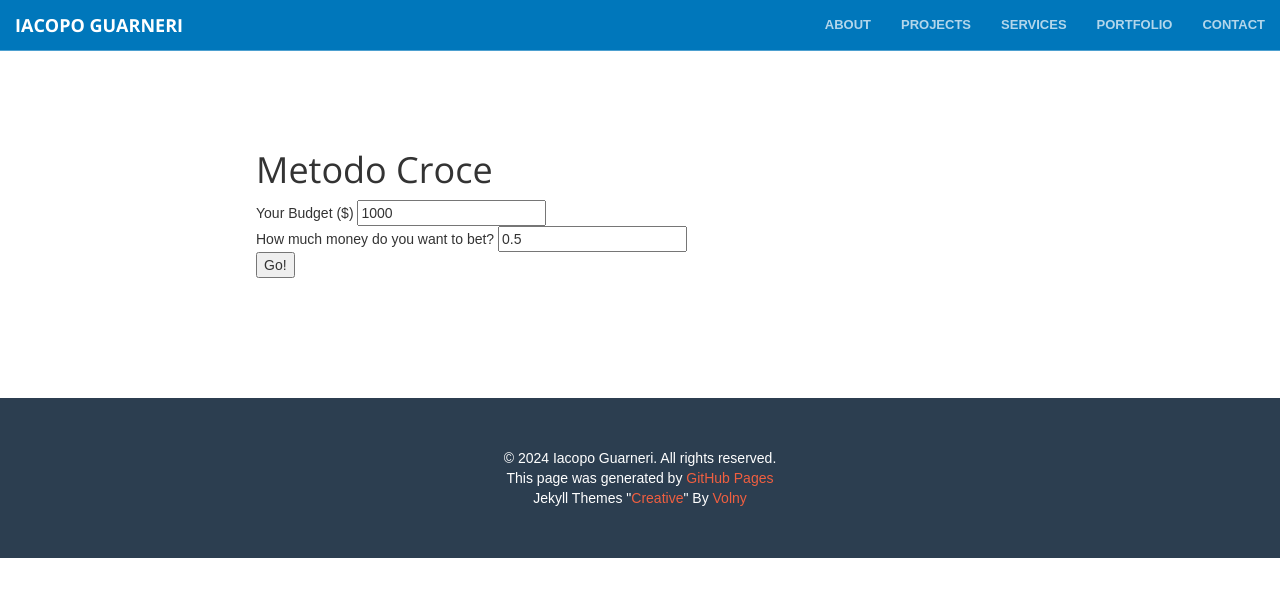
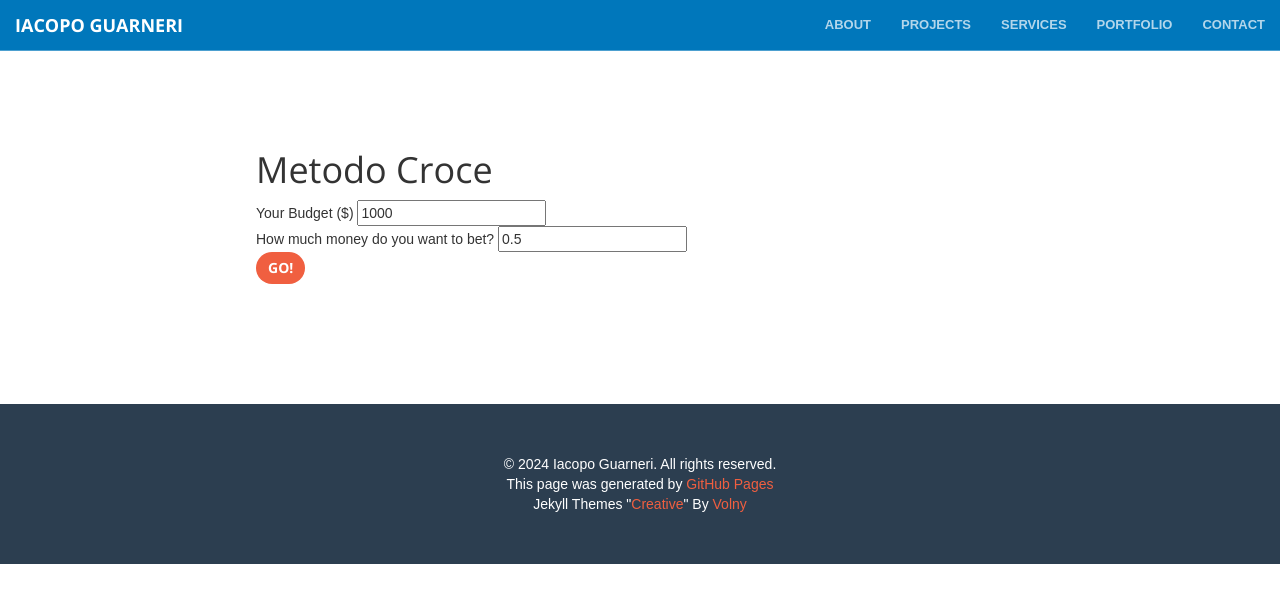
Before and after one commit to iacoposk8/iacoposk8.github.io, a Jekyll site: the page built from projects/metodo_croce/index.html, in a window 1280 px wide and 900 px high. Shown: the top 603 px of the window. Built offline with Jekyll 4.4.1, drawn with Linux system fonts in a browser that asks for light colours.

Commit message:
Update index.html

```diff
--- a/projects/metodo_croce/index.html
+++ b/projects/metodo_croce/index.html
@@ -15,7 +15,7 @@ title: Metodo Croce
 </style>
 Your Budget ($) <input type="number" id="money_start" value="1000"><br />
 How much money do you want to bet? <input type="number" id="punt" value="0.5"><br />
-<button>Go!</button>
+<button class="btn btn-primary">Go!</button>
 
 <div id="money"></div>
 <div id="giocate"></div>
```
